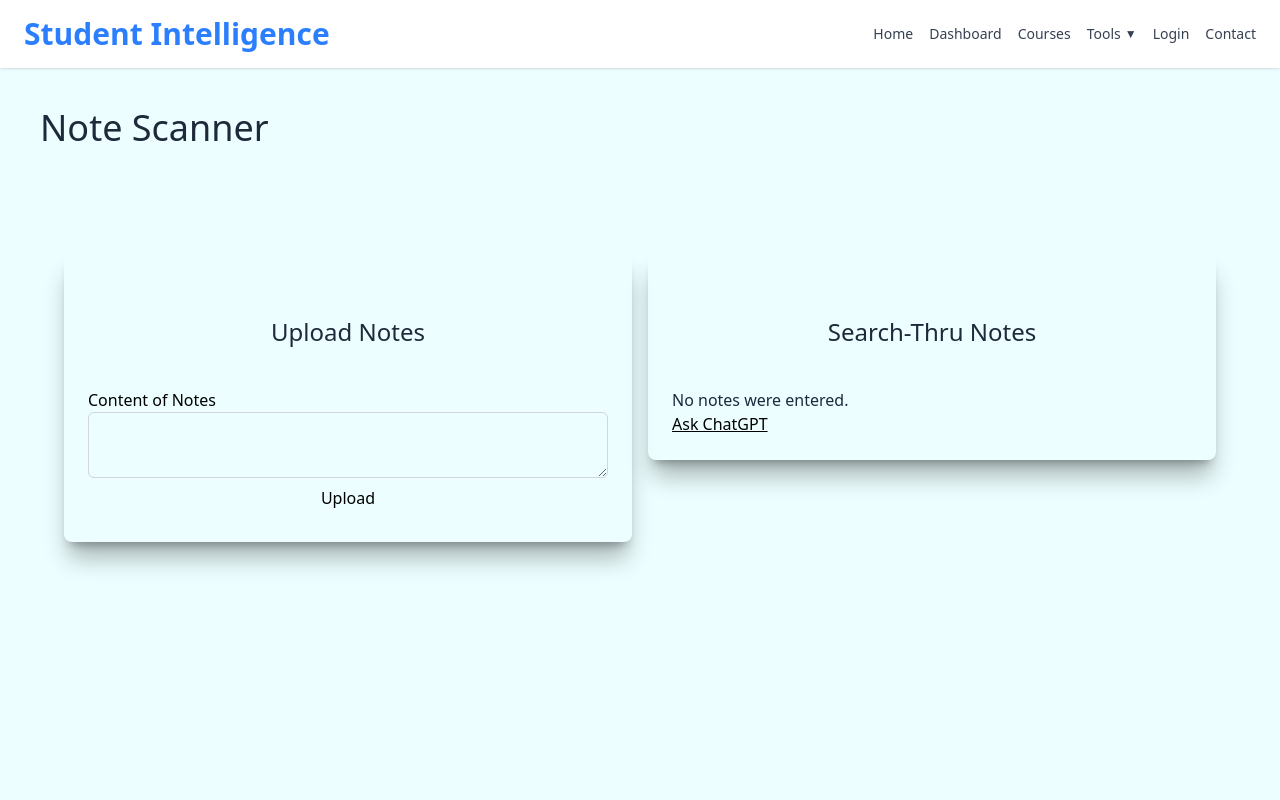
After one commit to defnotafunction/Student-Intelligence, a Flask app: page /note-scanner in a window 1280 px wide. The commit adds this page. Run offline with Flask 3, Linux system fonts and the light colour scheme; a user stored in the database is signed in.

Commit message:
Create Note Scanner route and note_scanner.html

```diff
--- a/forms.py
+++ b/forms.py
@@ -1,9 +1,9 @@
 from flask_wtf import FlaskForm
-from wtforms import StringField, PasswordField, SubmitField, IntegerField, DecimalField
+from wtforms import StringField, PasswordField, SubmitField, TextAreaField, IntegerField, DecimalField
 from wtforms.validators import DataRequired, Length, NumberRange, Optional
 
 class LoginForm(FlaskForm):
-    """Form used in the Login route."""
+    """Form used in the Login and Sign in route."""
     username = StringField('Username', validators=[Length(min=5, max=22), DataRequired()])
     password = PasswordField('Password', validators=[DataRequired(), Length(min=8)])
     submit = SubmitField('Submit')
@@ -31,3 +31,13 @@ class UpdateCourseForm(FlaskForm):
 class LoadCourseAdvice(FlaskForm):
     """Form used in the Dashboard route."""
     submit = SubmitField('Load')
+
+class AddNotesForm(FlaskForm):
+    """Form used in the Note Scanner route."""
+    note_content = TextAreaField('Content of Notes', validators=[DataRequired()])
+    submit = SubmitField('Upload')
+
+class BasicSearchForm(FlaskForm):
+    """Form used in the Note Scanner route."""
+    text_input = StringField(validators=[DataRequired()])
+    submit = SubmitField('Search')
--- a/main.py
+++ b/main.py
@@ -208,6 +208,45 @@ def courses():
                             graph_html=graph_html
                             )
 
+@app.route('/note-scanner', methods=['GET', 'POST'])
+@login_required
+def note_scanner():
+    session.permanent = False
+    #if session.get('notes') is None:
+    #    session['notes'] = []
+
+    add_notes_form = AddNotesForm()
+    search_form = BasicSearchForm()
+    notes_text = None
+
+    if add_notes_form.validate_on_submit():
+        return render_template(
+            'note_scanner.html',
+            add_notes_form=add_notes_form,
+            search_form=search_form,
+            notes_text=add_notes_form.note_content.data
+        )
+
+
+    if search_form.validate_on_submit():
+        note_from_html = request.form.get('note_from_html')
+
+        similar_sentences = get_similar_sentences(
+            text_block=note_from_html,
+            user_text=search_form.text_input.data,
+            amount_of_sentences=3
+            )
+        session['similar_sentences'] = similar_sentences
+        session['user_notes_question'] = search_form.text_input.data
+        notes_text = note_from_html
+
+    return render_template(
+        'note_scanner.html',
+        add_notes_form=add_notes_form,
+        search_form=search_form,
+        notes_text=notes_text
+        )
+
 @app.route('/delete-course/<int:course_id>', methods=['POST'])
 @login_required
 def delete_course(course_id: int):
--- a/static/css/output.css
+++ b/static/css/output.css
@@ -10,6 +10,7 @@
     --color-red-600: oklch(57.7% 0.245 27.325);
     --color-cyan-50: oklch(98.4% 0.019 200.873);
     --color-sky-700: oklch(50% 0.134 242.749);
+    --color-blue-50: oklch(97% 0.014 254.604);
     --color-blue-500: oklch(62.3% 0.214 259.815);
     --color-blue-600: oklch(54.6% 0.245 262.881);
     --color-blue-700: oklch(48.8% 0.243 264.376);
@@ -194,8 +195,20 @@
   }
 }
 @layer utilities {
+  .absolute {
+    position: absolute;
+  }
+  .relative {
+    position: relative;
+  }
   .static {
     position: static;
+  }
+  .left-0 {
+    left: 0;
+  }
+  .z-50 {
+    z-index: 50;
   }
   .m-5 {
     margin: calc(var(--spacing) * 5);
@@ -209,8 +222,14 @@
   .mx-auto {
     margin-inline: auto;
   }
+  .mt-2 {
+    margin-top: calc(var(--spacing) * 2);
+  }
   .mt-20 {
     margin-top: calc(var(--spacing) * 20);
+  }
+  .ml-1 {
+    margin-left: var(--spacing);
   }
   .block {
     display: block;
@@ -223,6 +242,9 @@
   }
   .hidden {
     display: none;
+  }
+  .inline-block {
+    display: inline-block;
   }
   .h-\[400px\] {
     height: 400px;
@@ -247,6 +269,12 @@
   }
   .max-w-xl {
     max-width: var(--container-xl);
+  }
+  .min-w-\[150px\] {
+    min-width: 150px;
+  }
+  .cursor-pointer {
+    cursor: pointer;
   }
   .grid-cols-1 {
     grid-template-columns: repeat(1, minmax(0, 1fr));
@@ -291,6 +319,9 @@
   .overflow-hidden {
     overflow: hidden;
   }
+  .rounded {
+    border-radius: 0.25rem;
+  }
   .rounded-lg {
     border-radius: var(--radius-lg);
   }
@@ -322,8 +353,14 @@
   .p-8 {
     padding: calc(var(--spacing) * 8);
   }
+  .px-4 {
+    padding-inline: calc(var(--spacing) * 4);
+  }
   .px-6 {
     padding-inline: calc(var(--spacing) * 6);
+  }
+  .py-2 {
+    padding-block: calc(var(--spacing) * 2);
   }
   .py-4 {
     padding-block: calc(var(--spacing) * 4);
@@ -393,6 +430,10 @@
     --tw-shadow: 0 20px 25px -5px var(--tw-shadow-color, oklab(from rgb(0 0 0 / 0.1) l a b / 30%)), 0 8px 10px -6px var(--tw-shadow-color, oklab(from rgb(0 0 0 / 0.1) l a b / 30%));
     box-shadow: var(--tw-inset-shadow), var(--tw-inset-ring-shadow), var(--tw-ring-offset-shadow), var(--tw-ring-shadow), var(--tw-shadow);
   }
+  .shadow-lg {
+    --tw-shadow: 0 10px 15px -3px var(--tw-shadow-color, rgb(0 0 0 / 0.1)), 0 4px 6px -4px var(--tw-shadow-color, rgb(0 0 0 / 0.1));
+    box-shadow: var(--tw-inset-shadow), var(--tw-inset-ring-shadow), var(--tw-ring-offset-shadow), var(--tw-ring-shadow), var(--tw-shadow);
+  }
   .shadow-sm {
     --tw-shadow: 0 1px 3px 0 var(--tw-shadow-color, rgb(0 0 0 / 0.1)), 0 1px 2px -1px var(--tw-shadow-color, rgb(0 0 0 / 0.1));
     box-shadow: var(--tw-inset-shadow), var(--tw-inset-ring-shadow), var(--tw-ring-offset-shadow), var(--tw-ring-shadow), var(--tw-shadow);
@@ -409,6 +450,22 @@
   .duration-800 {
     --tw-duration: 800ms;
     transition-duration: 800ms;
+  }
+  .select-none {
+    -webkit-user-select: none;
+    user-select: none;
+  }
+  .peer-checked\:block {
+    &:is(:where(.peer):checked ~ *) {
+      display: block;
+    }
+  }
+  .hover\:bg-blue-50 {
+    &:hover {
+      @media (hover: hover) {
+        background-color: var(--color-blue-50);
+      }
+    }
   }
   .hover\:bg-gray-200\/60 {
     &:hover {
--- a/templates/base.html
+++ b/templates/base.html
@@ -18,6 +18,23 @@
                 <a href="{{ url_for('index') }}" class="hover:text-blue-500">Home</a>
                 <a href="{{ url_for('dashboard') }}" class="hover:text-blue-500">Dashboard</a>
                 <a href="{{ url_for('courses') }}" class="hover:text-blue-500">Courses</a>
+
+                <div class="relative inline-block">
+                    <input type="checkbox" id="mobile-toggle" class="peer hidden" />
+
+                    <label for="mobile-toggle" class="cursor-pointer hover:text-blue-500 flex items-center select-none">
+                        Tools
+                        <span class="ml-1 text-xs">▼</span>
+                    </label>
+
+
+                    <div
+                        class="absolute hidden peer-checked:block bg-white shadow-lg mt-2 rounded border min-w-[150px] z-50 left-0">
+                        <a href="{{ url_for('note_scanner') }}"
+                            class="block px-4 py-2 text-gray-800 hover:bg-blue-50 hover:text-blue-500">Note Scanner</a>
+                    </div>
+                </div>
+
                 <a href="{{ url_for('login') }}" class="hover:text-blue-500">Login</a>
                 <a href="{{ url_for('contact') }}" class="hover:text-blue-500">Contact</a>
             </nav>
--- a/templates/contact.html
+++ b/templates/contact.html
@@ -3,7 +3,9 @@
 {% block content %}
 <h3 class="text-center text-4xl text-gray-800 m-15">Contact</h3>
 <p class="text-center text-base text-slate-800">
-    Any questions, feedback, or complaints?: <a class="underline hover:text-blue-600 transition-colors duration-800"
-        href="mailto:aykendevs@gmail.com"> Contact here. </a>
+    Any questions, feedback, or complaints?:
+    <a class="underline hover:text-blue-600 transition-colors duration-800" href="mailto:aykendevs@gmail.com">
+        aykendevs@gmail.com
+    </a>
 </p>
 {% endblock %}
--- /dev/null
+++ b/templates/note_scanner.html
@@ -0,0 +1,55 @@
+{% extends "base.html" %}
+{% block content %}
+<h3 class="text-left text-4xl text-gray-800 m-10">Note Scanner</h3>
+
+<div class="mx-auto p-8">
+    <div class="grid grid-cols-1 md:grid-cols-2 lg:grid-cols-2 w-full gap-4 p-8 items-start">
+        <!-- ITEM 1: ADD NOTES FORM -->
+        <div class="max-w-xl w-full p-6 rounded-lg shadow-xl/30">
+            <h5 class="text-center text-2xl text-gray-800 m-10">Upload Notes</h5>
+            <form method="post" class="flex flex-col">
+                {{ add_notes_form.hidden_tag() }}
+                {{ add_notes_form.note_content.label }}
+                {{ add_notes_form.note_content(class="border border-gray-300 rounded-md p-2") }}
+                {{ add_notes_form.submit(class='rounded-md p-2 transition-colors duration-200 hover:bg-gray-200/60') }}
+            </form>
+        </div>
+
+        <!-- ITEM 2: SEARCH THROUGH NOTES -->
+        <div class="max-w-xl w-full p-6 rounded-lg shadow-xl/30 flex flex-col">
+            <h5 class="text-center text-2xl text-gray-800 m-10">Search-Thru Notes</h5>
+            <!-- If user has added their notes -->
+            {% if notes_text %}
+            <form method="post" class="flex flex-col">
+                {{ search_form.hidden_tag() }}
+
+                <!-- This sends the HTML variable back to Python / To preserve the note_text variable without using session object -->
+                <input type="hidden" name="note_from_html" value="{{ notes_text }}">
+
+                <p class="text-base text-slate-800">Search for text in the notes</p>
+                {{ search_form.text_input(class="border border-gray-300 rounded-md p-2") }}
+                {{ search_form.submit(class='rounded-md p-2 transition-colors duration-200 hover:bg-gray-200/60') }}
+            </form>
+            <!-- If the user has searched through notes -->
+            {% if session.get('similar_sentences') %}
+            <h5 class="text-center text-xl text-gray-800 m-2">Results:</h5>
+            {% for sentence in session['similar_sentences'] %}
+            <div class="p-3 bg-gray-50 border border-gray-200 rounded-md text-gray-700 text-sm shadow-sm">
+                "{{ sentence }}"
+            </div>
+            {% endfor %}
+            {% endif %}
+
+            {% else %}
+            <p class="text-base text-slate-800">No notes were entered.</p>
+
+            {% endif %}
+            <a class="underline hover:text-blue-600 transition-colors duration-800" target="_blank"
+                href="https://chat.openai.com/?q=TEXT: {{ notes_text }} ANSWER REQUEST (BASED ON TEXT): {{ session.get('user_notes_question') }}">
+                Ask ChatGPT
+            </a>
+        </div>
+    </div>
+</div>
+
+{% endblock %}
```
Also changed, not shown: docs/PROJECT_PLAN.md (+2 -2 lines), helper.py (+31 -1 lines).
